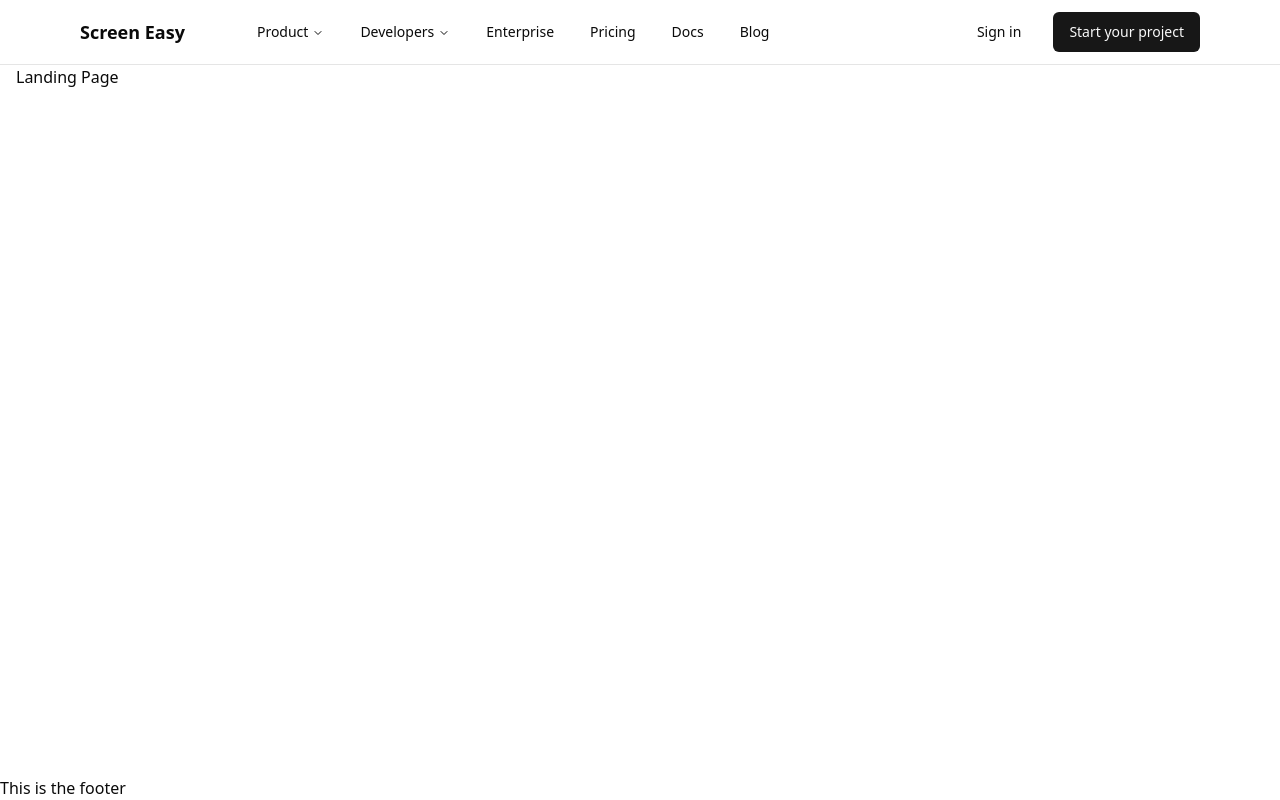
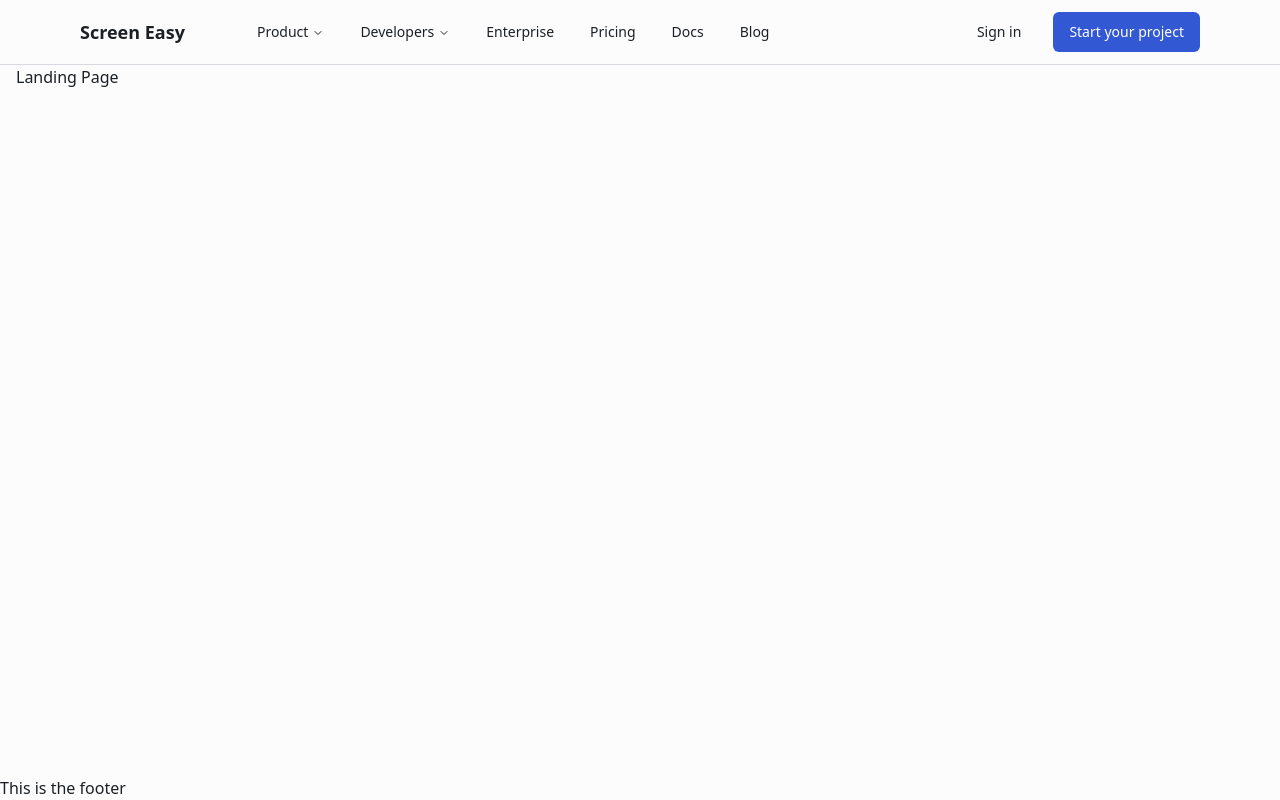
Before and after one commit to SykSama/screen-easy, a Next.js app: page / in a window 1280 px wide. Built offline with nearby package versions, Linux system fonts and the light colour scheme.

Commit message:
fix(theme): change shadcn theme

```diff
--- a/app/globals.css
+++ b/app/globals.css
@@ -4,25 +4,25 @@
 
 @layer base {
   :root {
-    --background: 0 0% 100%;
-    --foreground: 0 0% 3.9%;
-    --card: 0 0% 100%;
-    --card-foreground: 0 0% 3.9%;
-    --popover: 0 0% 100%;
-    --popover-foreground: 0 0% 3.9%;
-    --primary: 0 0% 9%;
-    --primary-foreground: 0 0% 98%;
-    --secondary: 0 0% 96.1%;
-    --secondary-foreground: 0 0% 9%;
-    --muted: 0 0% 96.1%;
-    --muted-foreground: 0 0% 45.1%;
-    --accent: 0 0% 96.1%;
-    --accent-foreground: 0 0% 9%;
-    --destructive: 0 84.2% 60.2%;
-    --destructive-foreground: 0 0% 98%;
-    --border: 0 0% 89.8%;
-    --input: 0 0% 89.8%;
-    --ring: 0 0% 3.9%;
+    --background: 240 20% 99.01960784313727%;
+    --foreground: 210 12.5% 12.549019607843137%;
+    --card: 240 19.999999999999943% 98.0392156862745%;
+    --card-foreground: 210 12.5% 12.549019607843137%;
+    --popover: 240 20% 99.01960784313727%;
+    --popover-foreground: 210 12.5% 12.549019607843137%;
+    --primary: 226.2111801242236 65.18218623481782% 51.5686274509804%;
+    --primary-foreground: 0 0% 100%;
+    --secondary: 240 19.999999999999943% 98.0392156862745%;
+    --secondary-foreground: 220 5.88235294117647% 40%;
+    --muted: 240 19.999999999999943% 98.0392156862745%;
+    --muted-foreground: 220 5.88235294117647% 40%;
+    --accent: 226.2111801242236 65.18218623481782% 51.5686274509804%;
+    --accent-foreground: 0 0% 100%;
+    --destructive: 358.4810126582278 69.2982456140351% 55.294117647058826%;
+    --destructive-foreground: 350.64935064935065 62.601626016260155% 24.11764705882353%;
+    --border: 240 10.144927536231888% 86.47058823529412%;
+    --input: 240 10.144927536231888% 86.47058823529412%;
+    --ring: 240 10.144927536231888% 86.47058823529412%;
     --radius: 0.5rem;
     --chart-1: 12 76% 61%;
     --chart-2: 173 58% 39%;
@@ -37,28 +37,52 @@
     --sidebar-accent-foreground: 240 5.9% 10%;
     --sidebar-border: 220 13% 91%;
     --sidebar-ring: 217.2 91.2% 59.8%;
+    --base-1: 240 20% 99.01960784313727%;
+    --base-2: 240 19.999999999999943% 98.0392156862745%;
+    --base-3: 240 11.111111111111065% 94.70588235294117%;
+    --base-4: 240 9.52380952380956% 91.76470588235294%;
+    --base-5: 230.00000000000003 10.714285714285722% 89.01960784313725%;
+    --base-6: 240 10.144927536231888% 86.47058823529412%;
+    --base-7: 233.33333333333337 9.89010989010989% 82.15686274509804%;
+    --base-8: 230.7692307692308 10.23622047244095% 75.09803921568627%;
+    --base-9: 230.76923076923066 5.936073059360735% 57.05882352941176%;
+    --base-10: 226.1538461538462 5.394190871369299% 52.74509803921569%;
+    --base-11: 220 5.88235294117647% 40%;
+    --base-12: 210 12.5% 12.549019607843137%;
+    --accent-1: 240 33.33333333333333% 99.41176470588235%;
+    --accent-2: 225.00000000000006 100% 98.43137254901961%;
+    --accent-3: 222.35294117647067 89.47368421052634% 96.27450980392157%;
+    --accent-4: 224 100% 94.11764705882352%;
+    --accent-5: 223.99999999999997 100% 91.17647058823529%;
+    --accent-6: 225.48387096774192 100% 87.84313725490196%;
+    --accent-7: 226.15384615384616 86.66666666666669% 82.35294117647058%;
+    --accent-8: 225.9183673469388 75.38461538461539% 74.50980392156863%;
+    --accent-9: 226.0377358490566 70.04405286343612% 55.490196078431374%;
+    --accent-10: 226.2111801242236 65.18218623481782% 51.5686274509804%;
+    --accent-11: 225.9574468085106 55.73122529644269% 50.3921568627451%;
+    --accent-12: 226.2295081967213 49.59349593495935% 24.11764705882353%;
   }
 
   .dark {
-    --background: 0 0% 3.9%;
-    --foreground: 0 0% 98%;
-    --card: 0 0% 3.9%;
-    --card-foreground: 0 0% 98%;
-    --popover: 0 0% 3.9%;
-    --popover-foreground: 0 0% 98%;
-    --primary: 0 0% 98%;
-    --primary-foreground: 0 0% 9%;
-    --secondary: 0 0% 14.9%;
-    --secondary-foreground: 0 0% 98%;
-    --muted: 0 0% 14.9%;
-    --muted-foreground: 0 0% 63.9%;
-    --accent: 0 0% 14.9%;
-    --accent-foreground: 0 0% 98%;
-    --destructive: 0 62.8% 30.6%;
-    --destructive-foreground: 0 0% 98%;
-    --border: 0 0% 14.9%;
-    --input: 0 0% 14.9%;
-    --ring: 0 0% 83.1%;
+    --background: 240 5.555555555555555% 7.0588235294117645%;
+    --foreground: 220 9.09090909090906% 93.52941176470588%;
+    --card: 220 5.88235294117647% 10%;
+    --card-foreground: 220 9.09090909090906% 93.52941176470588%;
+    --popover: 240 5.555555555555555% 7.0588235294117645%;
+    --popover-foreground: 220 9.09090909090906% 93.52941176470588%;
+    --primary: 227.5 72.72727272727272% 61.1764705882353%;
+    --primary-foreground: 0 0% 100%;
+    --secondary: 220 5.88235294117647% 10%;
+    --secondary-foreground: 215.9999999999999 6.756756756756753% 70.98039215686273%;
+    --muted: 220 5.88235294117647% 10%;
+    --muted-foreground: 215.9999999999999 6.756756756756753% 70.98039215686273%;
+    --accent: 227.5 72.72727272727272% 61.1764705882353%;
+    --accent-foreground: 0 0% 100%;
+    --destructive: 359.58041958041963 79.00552486187846% 64.50980392156863%;
+    --destructive-foreground: 349.5652173913044 100% 90.98039215686275%;
+    --border: 213.33333333333334 7.692307692307694% 22.941176470588236%;
+    --input: 213.33333333333334 7.692307692307694% 22.941176470588236%;
+    --ring: 213.33333333333334 7.692307692307694% 22.941176470588236%;
     --chart-1: 220 70% 50%;
     --chart-2: 160 60% 45%;
     --chart-3: 30 80% 55%;
@@ -72,6 +96,31 @@
     --sidebar-accent-foreground: 240 4.8% 95.9%;
     --sidebar-border: 240 3.7% 15.9%;
     --sidebar-ring: 217.2 91.2% 59.8%;
+    --base-1: 240 5.555555555555555% 7.0588235294117645%;
+    --base-2: 220 5.88235294117647% 10%;
+    --base-3: 225.00000000000006 5.7142857142857135% 13.725490196078432%;
+    --base-4: 210.00000000000003 7.1428571428571415% 16.47058823529412%;
+    --base-5: 214.28571428571428 7.0707070707070745% 19.411764705882355%;
+    --base-6: 213.33333333333334 7.692307692307694% 22.941176470588236%;
+    --base-7: 212.72727272727275 7.586206896551727% 28.431372549019606%;
+    --base-8: 212.00000000000003 7.692307692307687% 38.23529411764706%;
+    --base-9: 218.57142857142856 6.250000000000003% 43.92156862745098%;
+    --base-10: 221.53846153846155 5.1792828685259% 49.21568627450981%;
+    --base-11: 215.9999999999999 6.756756756756753% 70.98039215686273%;
+    --base-12: 220 9.09090909090906% 93.52941176470588%;
+    --accent-1: 231.42857142857144 29.166666666666668% 9.411764705882353%;
+    --accent-2: 230 31.03448275862069% 11.372549019607844%;
+    --accent-3: 225.3061224489796 50.51546391752577% 19.019607843137255%;
+    --accent-4: 225.21739130434784 54.330708661417326% 24.901960784313726%;
+    --accent-5: 224.81012658227849 51.633986928104584% 30%;
+    --accent-6: 226.42857142857142 46.66666666666667% 35.294117647058826%;
+    --accent-7: 226.45161290322582 44.4976076555024% 40.98039215686274%;
+    --accent-8: 225.8181818181818 45.08196721311475% 47.843137254901954%;
+    --accent-9: 226.0377358490566 70.04405286343612% 55.490196078431374%;
+    --accent-10: 227.5 72.72727272727272% 61.1764705882353%;
+    --accent-11: 228.2474226804124 100% 80.98039215686275%;
+    --accent-12: 223.90243902439025 100% 91.9607843137255%;
+    --radius: 0.5rem;
   }
 }
 
```
